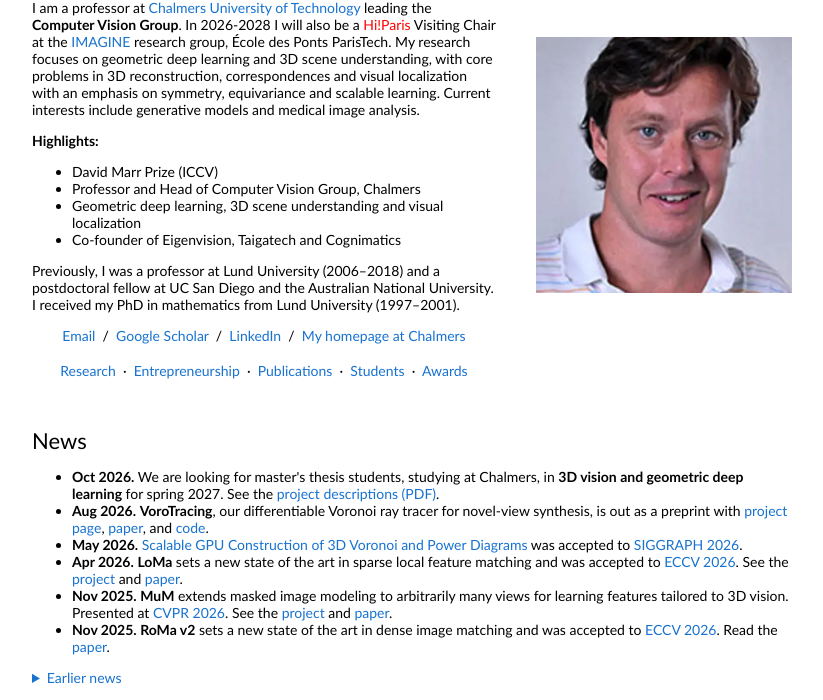
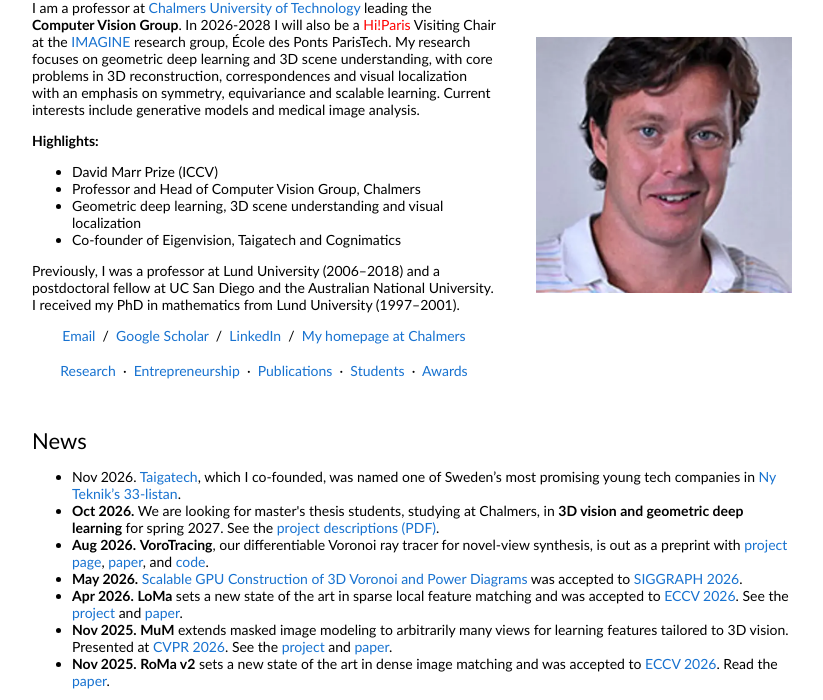
Before and after one commit to FredKahl/FredKahl.github.io, a plain HTML site: page index.html in a window 1280 px wide. Shown: the part 82-782 px from the top of the page, without its empty margins (228-1051 px from the left). Drawn offline with Linux system fonts and the light colour scheme.

Commit message:
Update index.html

```diff
--- a/index.html
+++ b/index.html
@@ -128,7 +128,8 @@ Previously, I was a professor at Lund University (2006–2018) and a postdoctora
             <td style="padding:20px;width:100%;vertical-align:middle">
               <h2>News</h2>
               <ul>
-				<li><b>Oct 2026.</b> We are looking for master's thesis students, studying at Chalmers, in <b>3D vision and geometric deep learning</b> for spring 2027. See the <a href="Chalmers_Masters_Thesis_2026.pdf">project descriptions (PDF)</a>.</li>
+				<li>Nov 2026. <a href="https://taigatech.se/">Taigatech</a>, which I co-founded, was named one of Sweden’s most promising young tech companies in <a href="https://www.nyteknik.se/startup/33-listan-2026-haer-aer-sveriges-baesta-unga-teknikbolag/4511950">Ny Teknik’s 33-listan</a>.</li>
+				  <li><b>Oct 2026.</b> We are looking for master's thesis students, studying at Chalmers, in <b>3D vision and geometric deep learning</b> for spring 2027. See the <a href="Chalmers_Masters_Thesis_2026.pdf">project descriptions (PDF)</a>.</li>
                 <li><b>Aug 2026.</b> <b>VoroTracing</b>, our differentiable Voronoi ray tracer for novel-view synthesis, is out as a preprint with <a href="https://research.zenseact.com/publications/vorotracing/">project page</a>, <a href="https://arxiv.org/abs/2608.17682">paper</a>, and <a href="https://github.com/zenseact/VoroTracing">code</a>.</li>
                 <li><b>May 2026.</b> <a href="https://research.zenseact.com/publications/paragram/">Scalable GPU Construction of 3D Voronoi and Power Diagrams</a> was accepted to <a href="https://s2026.siggraph.org/">SIGGRAPH 2026</a>.</li>
                 <li><b>Apr 2026.</b> <b>LoMa</b> sets a new state of the art in sparse local feature matching and was accepted to <a href="https://eccv.ecva.net/">ECCV 2026</a>. See the <a href="https://github.com/davnords/LoMa">project</a> and <a href="https://arxiv.org/abs/2604.04931">paper</a>.</li>
```
